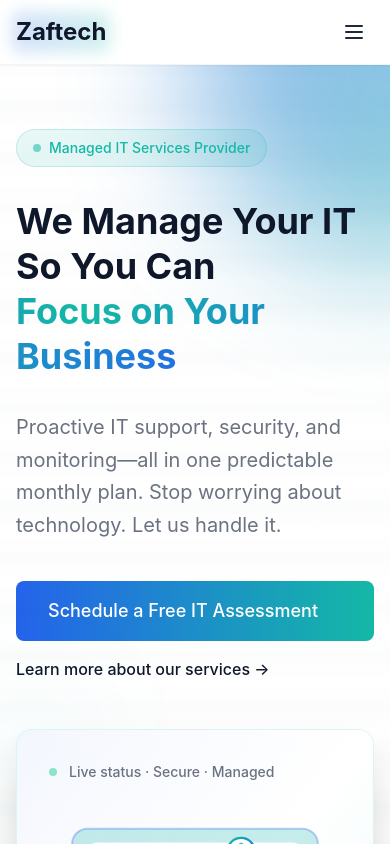
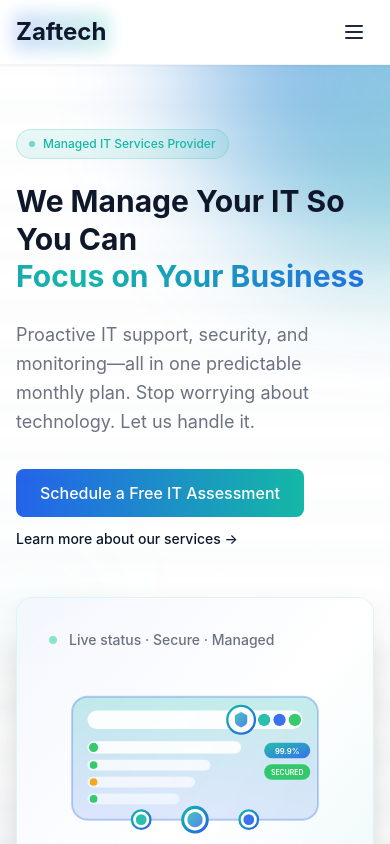
Before and after one commit to zaf-tech/zaftech-portfolio, a Next.js app: page / in a window 390 px wide. Shown: the top 844 px of the page. Built offline with nearby package versions, Linux system fonts and the light colour scheme.

Commit message:
Updated illustration

```diff
--- a/app/page.tsx
+++ b/app/page.tsx
@@ -51,35 +51,35 @@ export default function Home() {
 
         <div className="container-custom relative z-10">
           <div className="grid items-center gap-12 lg:gap-16 md:grid-cols-2">
-            <div>
-              <div className="inline-flex items-center gap-2 px-4 py-2 bg-accent-teal/10 rounded-full mb-8 backdrop-blur-sm border border-accent-teal/20">
-                <div className="w-2 h-2 bg-accent-teal rounded-full animate-pulse"></div>
-                <span className="text-sm font-medium text-accent-teal">
+            <div className="flex flex-col">
+              <div className="inline-flex items-center gap-2 px-3 py-1.5 bg-accent-teal/10 rounded-full mb-6 backdrop-blur-sm border border-accent-teal/20 w-fit">
+                <div className="w-1.5 h-1.5 bg-accent-teal rounded-full animate-pulse"></div>
+                <span className="text-xs font-medium text-accent-teal">
                   Managed IT Services Provider
                 </span>
               </div>
-              <h1 className="text-4xl md:text-5xl lg:text-7xl font-heading font-bold text-primary mb-8 leading-tight">
+              <h1 className="text-3xl md:text-4xl lg:text-6xl font-heading font-bold text-primary mb-6 leading-tight">
                 We Manage Your IT So You Can
                 <br />
                 <span className="gradient-text-animated">
                   Focus on Your Business
                 </span>
               </h1>
-              <p className="text-xl md:text-2xl text-text-light mb-10 leading-relaxed max-w-3xl">
+              <p className="text-lg md:text-xl text-text-light mb-8 leading-relaxed">
                 Proactive IT support, security, and monitoring—all in one
                 predictable monthly plan. Stop worrying about technology. Let us
                 handle it.
               </p>
-              <div className="flex flex-col sm:flex-row gap-4">
+              <div className="flex flex-col sm:flex-row gap-3 items-start sm:items-center">
                 <Link
                   href="/contact"
-                  className="btn-primary inline-block text-lg px-8 py-4"
+                  className="btn-primary inline-block text-base px-6 py-3"
                 >
                   Schedule a Free IT Assessment
                 </Link>
                 <Link
                   href="/services"
-                  className="text-primary font-medium hover:text-accent-teal transition-colors"
+                  className="text-primary font-medium hover:text-accent-teal transition-colors text-sm sm:text-base"
                 >
                   Learn more about our services →
                 </Link>
@@ -182,14 +182,14 @@ export default function Home() {
                       strokeWidth="3"
                     />
                     <path
-                      d="M250 58 L242 62 L242 70 Q242 74 246 76 L250 78 L254 76 Q258 74 258 70 L258 62 Z"
+                      d="M250 60 L242 64 L242 72 Q242 76 246 78 L250 80 L254 78 Q258 76 258 72 L258 64 Z"
                       fill="url(#nodeGradient)"
                       opacity="0.8"
                     />
 
                     {/* Server/device status rows */}
                     <rect
-                      x="60"
+                      x="50"
                       y="98"
                       width="200"
                       height="16"
@@ -198,7 +198,7 @@ export default function Home() {
                       opacity="0.9"
                     />
                     <circle
-                      cx="280"
+                      cx="58"
                       cy="106"
                       r="6"
                       fill="#22C55E"
@@ -206,7 +206,7 @@ export default function Home() {
                     />
 
                     <rect
-                      x="60"
+                      x="50"
                       y="122"
                       width="160"
                       height="14"
@@ -215,15 +215,15 @@ export default function Home() {
                       opacity="0.75"
                     />
                     <circle
-                      cx="240"
+                      cx="58"
                       cy="129"
-                      r="6"
+                      r="5"
                       fill="#22C55E"
                       opacity="0.9"
                     />
 
                     <rect
-                      x="60"
+                      x="50"
                       y="144"
                       width="140"
                       height="14"
@@ -232,15 +232,15 @@ export default function Home() {
                       opacity="0.65"
                     />
                     <circle
-                      cx="220"
+                      cx="58"
                       cy="151"
-                      r="6"
+                      r="5"
                       fill="#F59E0B"
                       opacity="0.9"
                     />
 
                     <rect
-                      x="60"
+                      x="50"
                       y="166"
                       width="120"
                       height="14"
@@ -249,9 +249,9 @@ export default function Home() {
                       opacity="0.55"
                     />
                     <circle
-                      cx="200"
+                      cx="58"
                       cy="173"
-                      r="6"
+                      r="5"
                       fill="#22C55E"
                       opacity="0.9"
                     />
```
